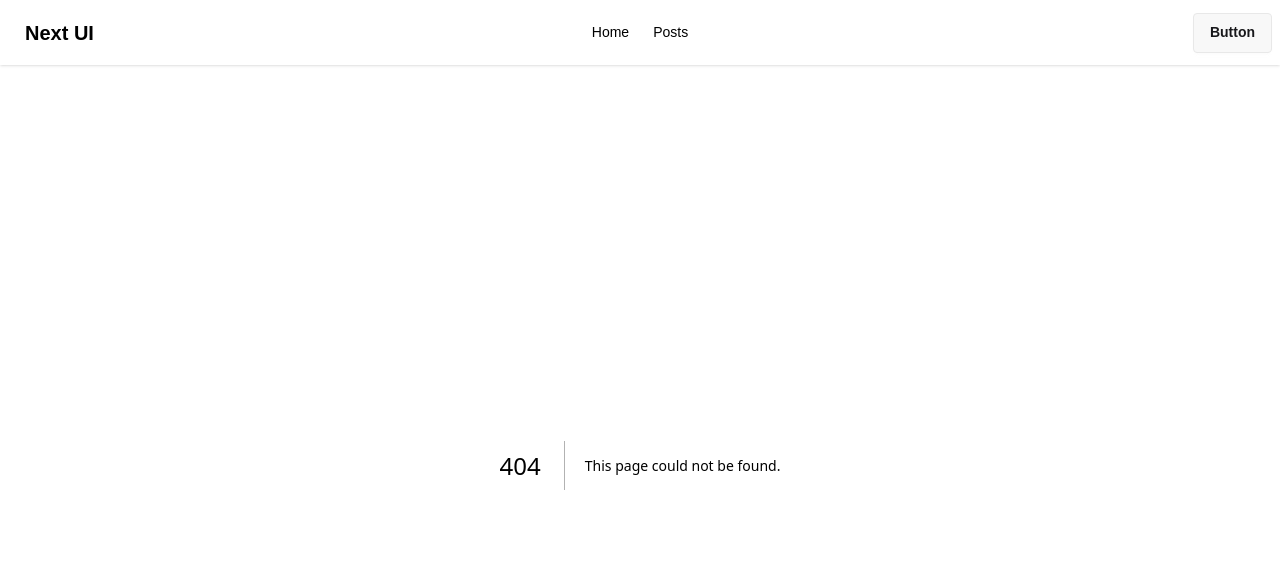
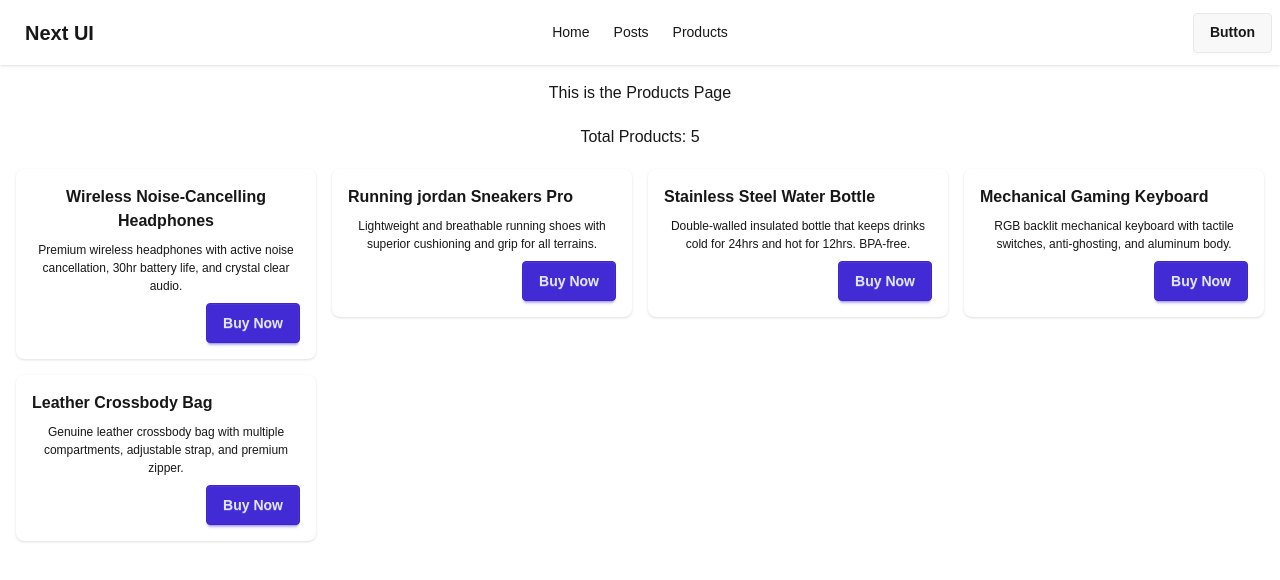
Before and after one commit to axiomshuvo/ph_workshop, a Next.js app in the folder nextjs-rendering/: page /products in a window 1280 px wide. Before the commit this address had no page. Shown: the top 580 px of the page. Built offline with nearby package versions, Linux system fonts and the light colour scheme; data requests are answered from the project's data file.

Commit message:
simple tweaking

```diff
--- a/nextjs-rendering/db.json
+++ b/nextjs-rendering/db.json
@@ -13,7 +13,7 @@
     },
     {
       "id": 2,
-      "name": "Running Jordan  Sneakers Pro",
+      "name": "Running jordan  Sneakers Pro",
       "price": 2499,
       "category": "Footwear",
       "stock": 40,
--- /dev/null
+++ b/nextjs-rendering/src/app/products/page.jsx
@@ -0,0 +1,25 @@
+import Product from "@/components/Product";
+
+const getProducts = async () => {
+  const res = await fetch("http://localhost:3001/products", {
+    cache: "force-cache",
+  });
+  return res.json();
+};
+
+export default async function ProductsPage() {
+  const products = await getProducts();
+
+  return (
+    <div className=" container mx-auto p-4 text-center space-y-5 ">
+      <h2>This is the Products Page</h2>
+      <p>Total Products: {products.length}</p>
+
+      <div className="grid grid-cols-1 sm:grid-cols-2 md:grid-cols-3 lg:grid-cols-4 gap-4">
+        {products.map((product) => (
+          <Product key={product.id} product={product} />
+        ))}
+      </div>
+    </div>
+  );
+}
--- a/nextjs-rendering/src/components/Header.jsx
+++ b/nextjs-rendering/src/components/Header.jsx
@@ -8,6 +8,9 @@ export default function Header() {
       </li>
       <li>
         <Link href="/posts">Posts</Link>
+      </li>
+      <li>
+        <Link href="/products">Products</Link>
       </li>
     </>
   );
--- /dev/null
+++ b/nextjs-rendering/src/components/Product.jsx
@@ -0,0 +1,27 @@
+export default function Product({ product }) {
+  const {
+    id,
+    name,
+    price,
+    category,
+    stock,
+    rating,
+    image,
+    description,
+    brand,
+  } = product;
+
+  return (
+    <div>
+      <div className="card bg-base-100 card-sm shadow-sm">
+        <div className="card-body">
+          <h2 className="card-title">{name}</h2>
+          <p>{description}</p>
+          <div className="justify-end card-actions">
+            <button className="btn btn-primary">Buy Now</button>
+          </div>
+        </div>
+      </div>
+    </div>
+  );
+}
```
